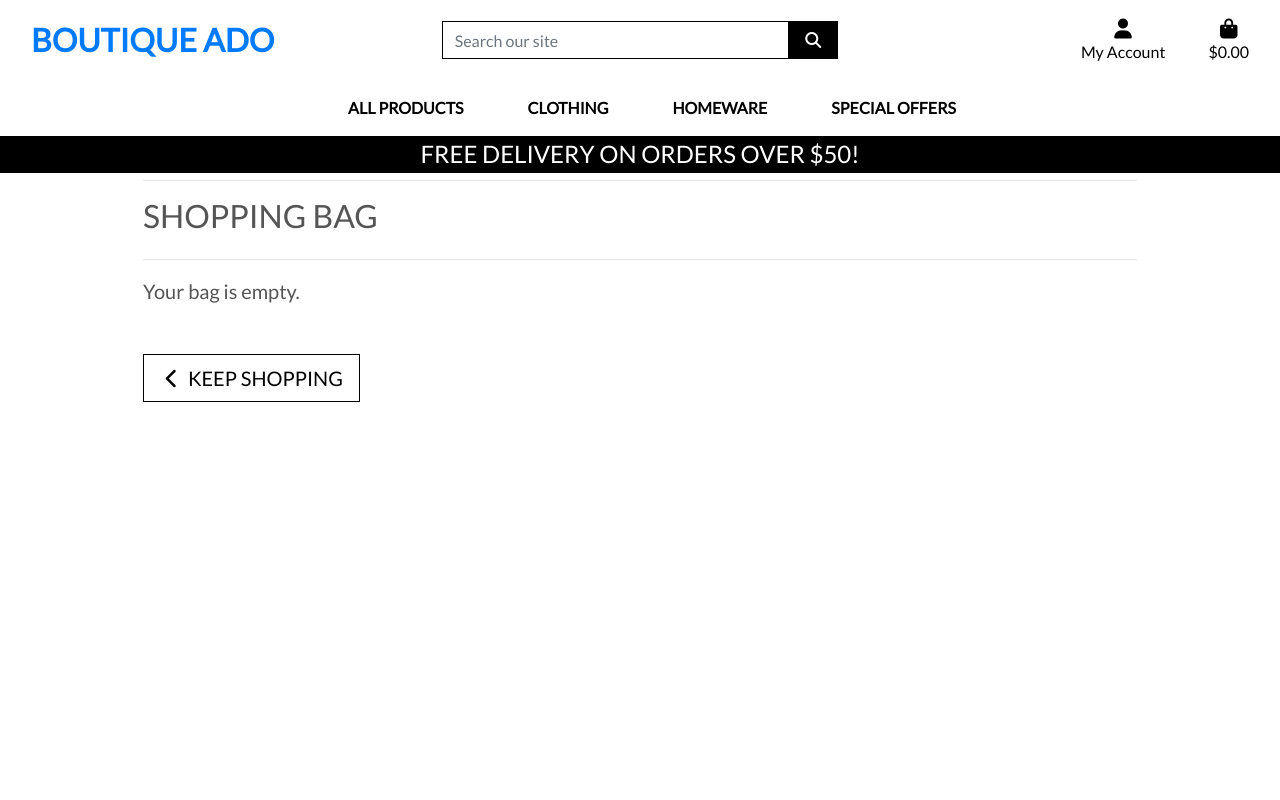
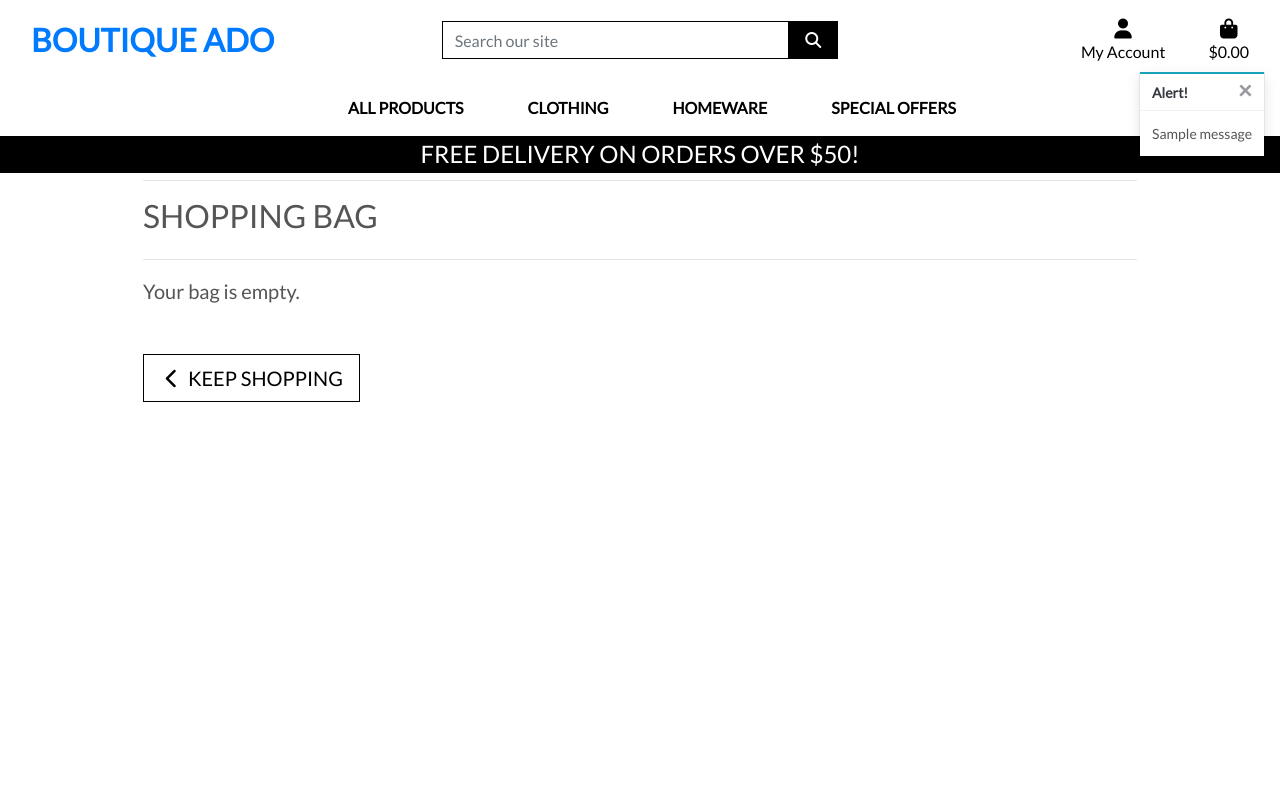
Before and after one commit to DionneMaguire/boutique_ado, a Django app: page /bag/ in a window 1280 px wide. Run offline with Django 3.2, Linux system fonts and the light colour scheme; tables that the repository leaves empty hold one stand-in row (values such as "Sample post"); one stand-in notice (Sample message) is shown; some libraries are stand-ins or nearby versions.

Commit message:
add toasts

```diff
--- a/bag/views.py
+++ b/bag/views.py
@@ -1,4 +1,7 @@
 from django.shortcuts import render, redirect, reverse, HttpResponse
+from django.contrib import messages
+
+from products.models import Product
 
 # Create your views here.
 
@@ -9,6 +12,7 @@ def view_bag(request):
 def add_to_bag(request, item_id):
     """ Add a quantity of the specified product to the shopping bag """
 
+    product = Product.objects.get(pk=item_id)
     quantity = int(request.POST.get('quantity'))
     redirect_url = request.POST.get('redirect_url')
     size = None
@@ -29,6 +33,7 @@ def add_to_bag(request, item_id):
             bag[item_id] += quantity
         else:
             bag[item_id] = quantity
+            messages.success(request, f'Added {product.name} to your bag')
 
     request.session['bag'] = bag
     return redirect(redirect_url)
--- a/boutique_ado/settings.py
+++ b/boutique_ado/settings.py
@@ -82,6 +82,8 @@ TEMPLATES = [
     },
 ]
 
+MESSAGE_STORAGE = 'django.contrib.messages.storage.session.SessionStorage'
+
 AUTHENTICATION_BACKENDS = (
     # Needed to login by username in Django admin, regardless of `allauth`
     'django.contrib.auth.backends.ModelBackend',
--- a/static/css/base.css
+++ b/static/css/base.css
@@ -95,6 +95,23 @@ a.category-badge > span.badge:hover {
     cursor: pointer;
 }
 
+/* ------------------------------- bootstrap toasts */
+
+.message-container {
+    position: fixed;
+    top: 72px;
+    right: 15px;
+    z-index: 99999999999;
+}
+
+.custom-toast {
+    overflow: visible;
+}
+
+.toast-capper {
+    height: 2px;
+}
+
 /* -------------------------------- Media Queries */
 
 /* Slightly larger container on xl screens */
--- a/templates/base.html
+++ b/templates/base.html
@@ -119,7 +119,19 @@
     </header>
     {% if messages %}
 
-        <div class="message-container"></div>
+        <div class="message-container">
+            {% for message in messages %}
+                {% if level == 40 %}
+                    {% include 'includes/toasts/toast_error.html' %}
+                {% elif level == 30 %}
+                    {% include 'includes/toasts/toast_warning.html' %}
+                {% elif level == 20 %}
+                    {% include 'includes/toasts/toast_success.html' %}
+                {% else %}
+                    {% include 'includes/toasts/toast_info.html' %}
+                {% endif %}
+            {% endfor %}
+        </div>
 
     {% endif %}
 
@@ -130,6 +142,9 @@
     {% endblock %}
 
     {% block postloadjs %}
+    <script type="text/javascript">
+        $('.toast').toast('show');
+    </script>
     {% endblock %}
 
 
--- /dev/null
+++ b/templates/includes/toasts/toast_info.html
@@ -0,0 +1,13 @@
+<div class="toast custom-toast rounded-0 border-top-0" data-autohide="false">
+    <div class="arrow-up arrow-info"></div>
+    <div class="w-100 toast-capper bg-info"></div>
+    <div class="toast-header bg-white text-dark">
+        <strong class="mr-auto">Alert!</strong>
+        <button type="button" class="ml-2 mb-1 close text-dark" data-dismiss="toast" aria-label="Close">
+            <span aria-hidden="true">&times;</span>
+        </button>
+    </div>
+    <div class="toast-body bg-white">
+        {{ message }}
+    </div>
+</div>
```
Also changed, not shown: templates/includes/toasts/toast_error.html (added, +13 -0 lines), templates/includes/toasts/toast_success.html (added, +13 -0 lines), templates/includes/toasts/toast_warning.html (added, +13 -0 lines).
